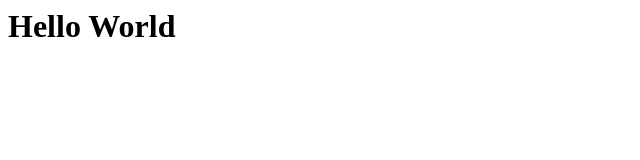
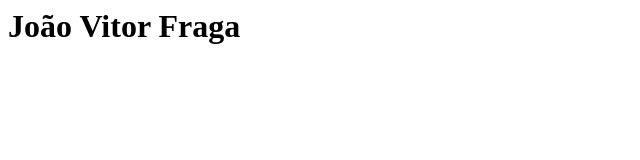
Before and after one commit to jotafraga/jotafraga.github.io, a plain HTML site: page index.html in a window 1280 px wide. Shown: the whole page, without its empty margins (0-640 px from the left). Drawn offline with Linux system fonts and the light colour scheme.

Commit message:
Initial Commit

```diff
--- a/index.html
+++ b/index.html
@@ -1,8 +1,11 @@
 <html>
+
 <head>
-<title>João Vitor Fraga</title>
+    <title>João Vitor Fraga</title>
 </head>
+
 <body>
-<h1>Hello World</h1>
+    <h1>João Vitor Fraga</h1>
 </body>
+
 </html>
```
